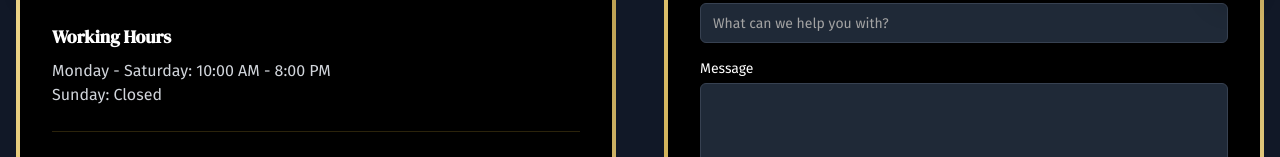
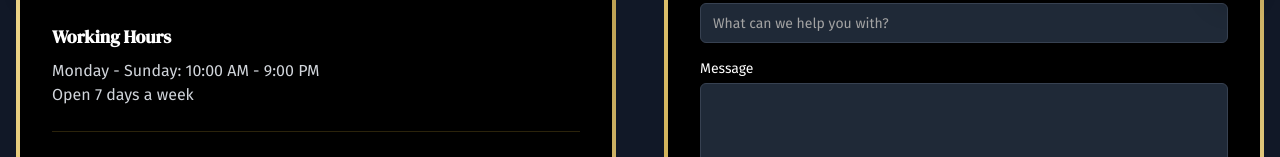
Before and after one commit to Majidali1980/tailor-stitched-pages, a React (Vite) app: page /contact in a window 1280 px wide. Shown: the part 770-927 px from the top of the page. Built offline with nearby package versions, Linux system fonts and the light colour scheme; no server answers; the database is empty.

Commit message:
Changes
Co-authored-by: Majidali1980 <205875006+Majidali1980@users.noreply.github.com>

```diff
--- a/src/components/Contact.tsx
+++ b/src/components/Contact.tsx
@@ -161,8 +161,8 @@ const Contact = () => {
 
                 <div>
                   <h4 className="text-lg font-playfair font-semibold text-white mb-2">Working Hours</h4>
-                  <p className="font-montserrat text-gray-300">Monday - Saturday: 10:00 AM - 8:00 PM</p>
-                  <p className="font-montserrat text-gray-300">Sunday: Closed</p>
+                  <p className="font-montserrat text-gray-300">Monday - Sunday: 10:00 AM - 9:00 PM</p>
+                  <p className="font-montserrat text-gray-300">Open 7 days a week</p>
                 </div>
 
                 {/* Google Reviews Section */}
--- a/src/pages/Contact.tsx
+++ b/src/pages/Contact.tsx
@@ -30,7 +30,7 @@ const ContactPage = () => {
     <>
       <Helmet>
         <title>Contact MA Tailor Karachi | WhatsApp & Call +92 307 0125273</title>
-        <meta name="description" content="Contact MA Tailor in Mahmoodabad, Karachi. Call or WhatsApp +92 307 0125273 for stitching quotes, home pickup and order updates. Open Mon–Sat, 11am–9pm." />
+        <meta name="description" content="Contact MA Tailor in Mahmoodabad, Karachi. Call or WhatsApp +92 307 0125273 for stitching quotes, home pickup and order updates. Open 7 days, 10am–9pm." />
         <meta property="og:title" content="Contact MA Tailor | Custom Stitching Services" />
         <meta property="og:type" content="website" />
         <meta name="twitter:card" content="summary_large_image" />
```
